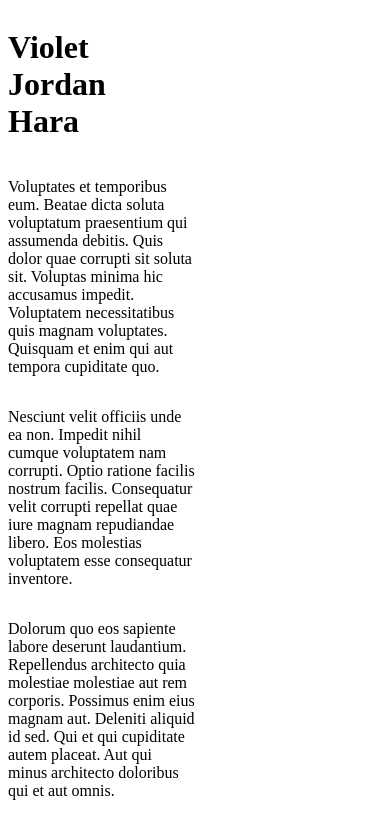
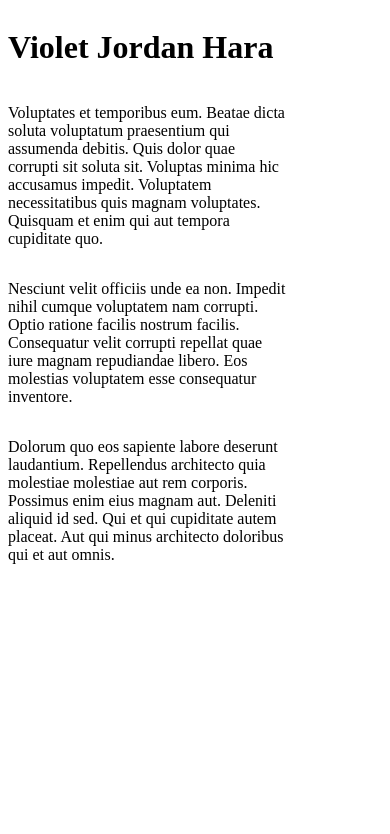
Before and after one commit to violetjordanhara/violetjordanhara.github.io, a plain HTML site: page index.html in a window 390 px wide. Drawn offline with Linux system fonts and the light colour scheme.

Commit message:
Update index.html

```diff
--- a/index.html
+++ b/index.html
@@ -21,18 +21,31 @@
 				display: table;
 			}
 
+
 			#titlethingy
+			{
+				float: left;
+
+				width: 50%;
+			}
+
+			#biothingy
 			{
 				float: left;
 
 				width: 28%;
 			}
 
-			#biothingy
+			@media only screen and (max-width: 768px)
 			{
-				float: left;
-
-				width: 50%;
+				#titlethingy
+				{
+					width: 100%;
+				}
+				#biothingy
+				{
+					width: 75%;
+				}
 			}
 		</style>
 
```
